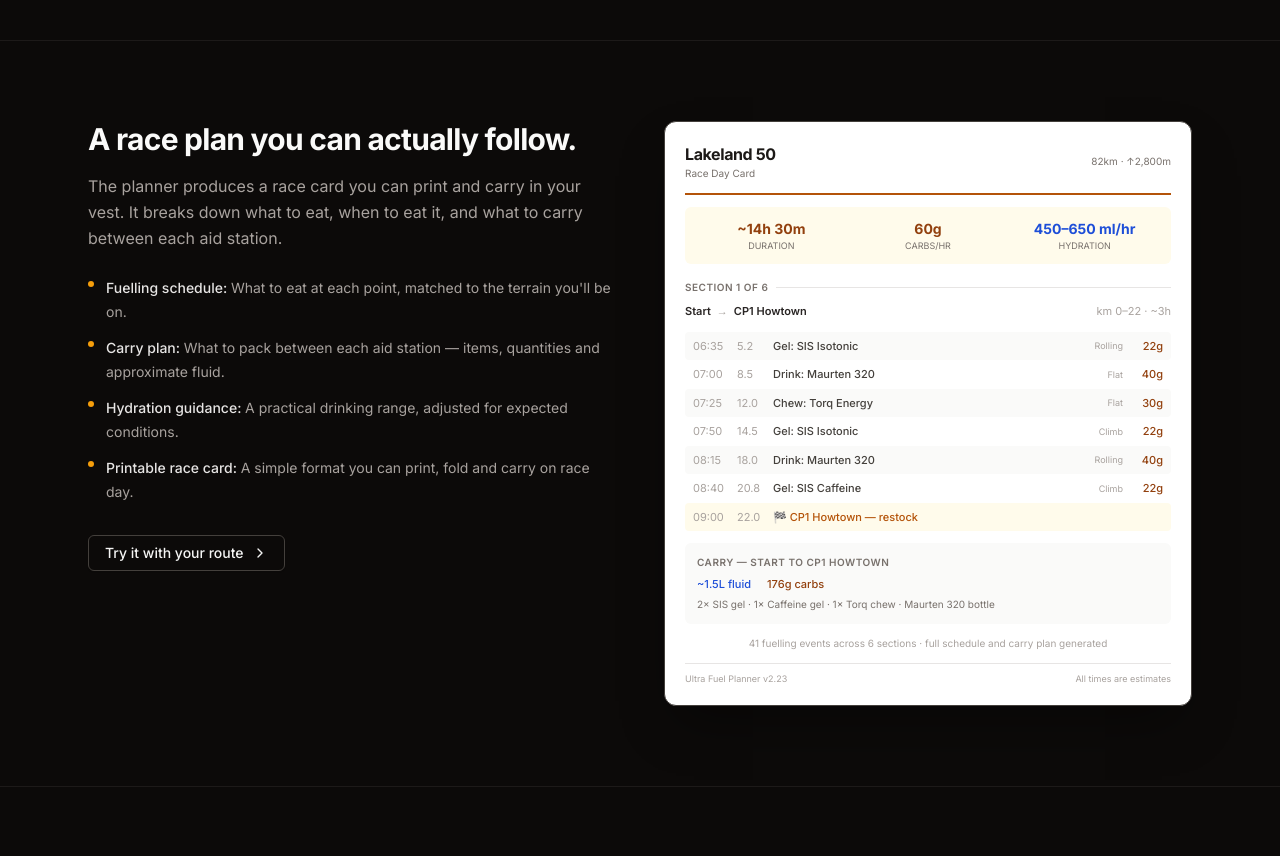
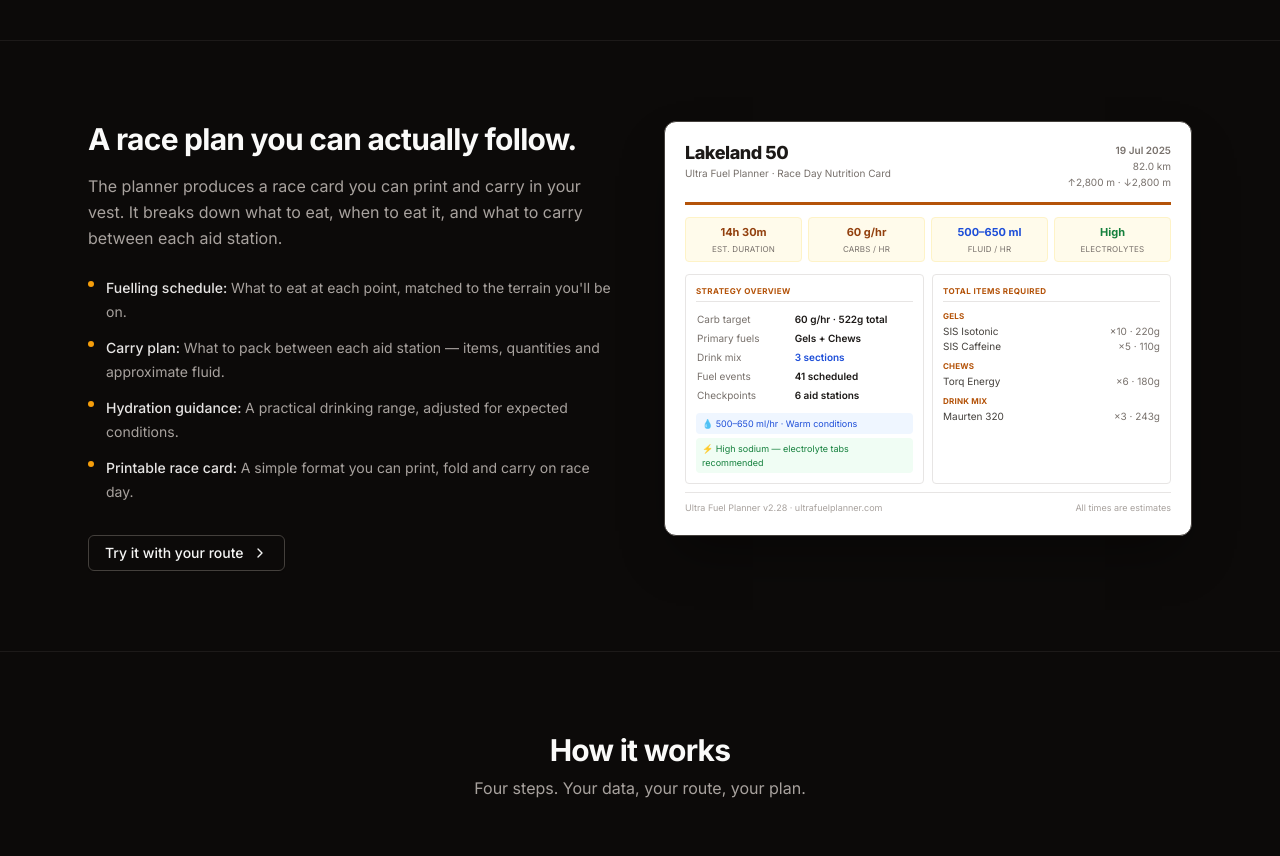
Before and after one commit to 667y85994g-cmyk/ultra-fuel-planner, a Next.js app in the folder ultra-fuel-planner/: page / in a window 1280 px wide. Shown: the part 1360-2216 px from the top of the page. Built offline with nearby package versions, Linux system fonts and the light colour scheme.

Commit message:
home screen update

```diff
--- a/ultra-fuel-planner/src/app/page.tsx
+++ b/ultra-fuel-planner/src/app/page.tsx
@@ -179,107 +179,107 @@ export default function HomePage() {
               </Link>
             </div>
 
-            {/* Mock race card — realistic Lakeland 50 example */}
-            <div className="rounded-xl border border-stone-700 bg-white p-5 text-stone-900 shadow-2xl shadow-black/40">
-              {/* Card header */}
-              <div className="flex items-center justify-between mb-3 pb-3 border-b-2 border-amber-700">
+            {/* Mock race card — faithful to current v2.28 print Page 1 layout */}
+            <div className="rounded-xl border border-stone-700 bg-white p-5 text-stone-900 shadow-2xl shadow-black/40 text-[11px]">
+
+              {/* ── Card header ─────────────────────────────────────── */}
+              <div className="flex items-start justify-between pb-3 mb-3 border-b-[3px] border-amber-700">
                 <div>
-                  <h3 className="text-base font-bold text-stone-900">
+                  <h3 className="text-[18px] font-extrabold leading-tight text-stone-900">
                     Lakeland 50
                   </h3>
-                  <p className="text-[10px] text-stone-500">
-                    Race Day Card
+                  <p className="text-[10px] text-stone-500 mt-0.5">
+                    Ultra Fuel Planner · Race Day Nutrition Card
                   </p>
                 </div>
-                <div className="text-right text-[10px] text-stone-500">
-                  <div>82km · ↑2,800m</div>
+                <div className="text-right text-[10px] text-stone-500 leading-relaxed">
+                  <div className="font-semibold">19 Jul 2025</div>
+                  <div>82.0 km</div>
+                  <div>↑2,800 m · ↓2,800 m</div>
                 </div>
               </div>
 
-              {/* Summary strip */}
-              <div className="grid grid-cols-3 gap-2 mb-4 bg-amber-50 rounded-md p-3">
-                <div className="text-center">
-                  <div className="text-sm font-bold text-amber-800">~14h 30m</div>
-                  <div className="text-[9px] text-stone-500 uppercase">Duration</div>
-                </div>
-                <div className="text-center">
-                  <div className="text-sm font-bold text-amber-800">60g</div>
-                  <div className="text-[9px] text-stone-500 uppercase">Carbs/hr</div>
-                </div>
-                <div className="text-center">
-                  <div className="text-sm font-bold text-blue-700">450–650 ml/hr</div>
-                  <div className="text-[9px] text-stone-500 uppercase">Hydration</div>
-                </div>
-              </div>
-
-              {/* Section header */}
-              <div className="flex items-center gap-2 mb-2">
-                <p className="text-[10px] font-semibold text-stone-500 uppercase tracking-wider">
-                  Section 1 of 6
-                </p>
-                <div className="flex-1 h-px bg-stone-200" />
-              </div>
-              <div className="flex items-center gap-1.5 mb-3 text-[11px]">
-                <span className="font-semibold text-stone-800">Start</span>
-                <span className="text-stone-400">→</span>
-                <span className="font-semibold text-stone-800">CP1 Howtown</span>
-                <span className="text-stone-400 ml-auto">km 0–22 · ~3h</span>
-              </div>
-
-              {/* Schedule — first section, realistic density */}
-              <div className="space-y-0 text-[11px] mb-3">
+              {/* ── 4-column metrics strip ──────────────────────────── */}
+              <div className="grid grid-cols-4 gap-1.5 mb-3">
                 {[
-                  { time: "06:35", km: "5.2", action: "Gel: SIS Isotonic", terrain: "Rolling", carbs: "22g", aid: false },
-                  { time: "07:00", km: "8.5", action: "Drink: Maurten 320", terrain: "Flat", carbs: "40g", aid: false },
-                  { time: "07:25", km: "12.0", action: "Chew: Torq Energy", terrain: "Flat", carbs: "30g", aid: false },
-                  { time: "07:50", km: "14.5", action: "Gel: SIS Isotonic", terrain: "Climb", carbs: "22g", aid: false },
-                  { time: "08:15", km: "18.0", action: "Drink: Maurten 320", terrain: "Rolling", carbs: "40g", aid: false },
-                  { time: "08:40", km: "20.8", action: "Gel: SIS Caffeine", terrain: "Climb", carbs: "22g", aid: false },
-                  { time: "09:00", km: "22.0", action: "🏁 CP1 Howtown — restock", terrain: "", carbs: "", aid: true },
-                ].map((row, i) => (
-                  <div
-                    key={i}
-                    className={`flex items-center gap-2 px-2 py-1.5 rounded ${
-                      row.aid ? "bg-amber-50" : i % 2 === 0 ? "bg-stone-50" : ""
-                    }`}
-                  >
-                    <span className="w-9 flex-shrink-0 font-mono text-stone-400">{row.time}</span>
-                    <span className="w-7 flex-shrink-0 text-stone-400">{row.km}</span>
-                    <span className={`flex-1 font-medium ${row.aid ? "text-amber-700" : "text-stone-700"}`}>
-                      {row.action}
-                    </span>
-                    {row.terrain && (
-                      <span className="text-[9px] text-stone-400">{row.terrain}</span>
-                    )}
-                    {row.carbs && (
-                      <span className="w-8 text-right text-amber-800 font-medium">{row.carbs}</span>
-                    )}
+                  { value: "14h 30m", label: "Est. Duration",  color: "text-amber-800" },
+                  { value: "60 g/hr",  label: "Carbs / hr",    color: "text-amber-800" },
+                  { value: "500–650 ml", label: "Fluid / hr",  color: "text-blue-700"  },
+                  { value: "High",     label: "Electrolytes",  color: "text-green-700" },
+                ].map(({ value, label, color }) => (
+                  <div key={label} className="text-center bg-amber-50 rounded p-1.5 border border-amber-100">
+                    <div className={`text-[11px] font-bold ${color}`}>{value}</div>
+                    <div className="text-[8px] text-stone-500 uppercase tracking-wide mt-0.5">{label}</div>
                   </div>
                 ))}
               </div>
 
-              {/* Carry plan for section 1 */}
-              <div className="bg-stone-50 rounded-md p-3 mb-3">
-                <p className="text-[10px] font-semibold text-stone-500 uppercase tracking-wider mb-1.5">
-                  Carry — Start to CP1 Howtown
-                </p>
-                <div className="flex gap-4 text-[11px] mb-1">
-                  <span className="text-blue-700 font-medium">~1.5L fluid</span>
-                  <span className="text-amber-800 font-medium">176g carbs</span>
+              {/* ── Two-column body: Strategy + Items ──────────────── */}
+              <div className="grid grid-cols-2 gap-2">
+
+                {/* Strategy overview */}
+                <div className="border border-stone-200 rounded p-2.5">
+                  <div className="text-[8px] font-bold text-amber-700 uppercase tracking-wider mb-2 pb-1 border-b border-stone-200">
+                    Strategy Overview
+                  </div>
+                  <table className="w-full text-[10px]">
+                    <tbody className="[&>tr>td]:py-0.5">
+                      <tr>
+                        <td className="text-stone-500 w-[45%]">Carb target</td>
+                        <td className="font-semibold">60 g/hr · 522g total</td>
+                      </tr>
+                      <tr>
+                        <td className="text-stone-500">Primary fuels</td>
+                        <td className="font-semibold">Gels + Chews</td>
+                      </tr>
+                      <tr>
+                        <td className="text-stone-500">Drink mix</td>
+                        <td className="font-semibold text-blue-700">3 sections</td>
+                      </tr>
+                      <tr>
+                        <td className="text-stone-500">Fuel events</td>
+                        <td className="font-semibold">41 scheduled</td>
+                      </tr>
+                      <tr>
+                        <td className="text-stone-500">Checkpoints</td>
+                        <td className="font-semibold">6 aid stations</td>
+                      </tr>
+                    </tbody>
+                  </table>
+                  <div className="mt-2 text-[9px] text-blue-700 bg-blue-50 rounded px-1.5 py-1">
+                    💧 500–650 ml/hr · Warm conditions
+                  </div>
+                  <div className="mt-1 text-[9px] text-green-700 bg-green-50 rounded px-1.5 py-1">
+                    ⚡ High sodium — electrolyte tabs recommended
+                  </div>
                 </div>
-                <div className="text-[10px] text-stone-500">
-                  2× SIS gel · 1× Caffeine gel · 1× Torq chew · Maurten 320 bottle
+
+                {/* Total items required */}
+                <div className="border border-stone-200 rounded p-2.5">
+                  <div className="text-[8px] font-bold text-amber-700 uppercase tracking-wider mb-2 pb-1 border-b border-stone-200">
+                    Total Items Required
+                  </div>
+                  {[
+                    { type: "Gels", items: [{ name: "SIS Isotonic", qty: 10, carbs: "220g" }, { name: "SIS Caffeine", qty: 5, carbs: "110g" }] },
+                    { type: "Chews", items: [{ name: "Torq Energy", qty: 6, carbs: "180g" }] },
+                    { type: "Drink Mix", items: [{ name: "Maurten 320", qty: 3, carbs: "243g" }] },
+                  ].map(({ type, items }) => (
+                    <div key={type} className="mb-1.5">
+                      <div className="text-[8px] font-bold text-amber-700 uppercase tracking-wide mb-0.5">{type}</div>
+                      {items.map((item) => (
+                        <div key={item.name} className="flex justify-between text-[10px]">
+                          <span className="text-stone-700">{item.name}</span>
+                          <span className="text-stone-500">×{item.qty} · {item.carbs}</span>
+                        </div>
+                      ))}
+                    </div>
+                  ))}
                 </div>
               </div>
 
-              {/* Full plan note */}
-              <div className="text-center text-[10px] text-stone-400 mb-3">
-                41 fuelling events across 6 sections · full schedule and carry plan generated
-              </div>
-
-              {/* Card footer */}
-              <div className="pt-2 border-t border-stone-200 flex justify-between text-[9px] text-stone-400">
-                <span>Ultra Fuel Planner v2.23</span>
+              {/* ── Card footer ─────────────────────────────────────── */}
+              <div className="pt-2 mt-2 border-t border-stone-200 flex justify-between text-[9px] text-stone-400">
+                <span>Ultra Fuel Planner v2.28 · ultrafuelplanner.com</span>
                 <span>All times are estimates</span>
               </div>
             </div>
```
Also changed, not shown: 1 other file (tests, documents, lock files or other folders).
